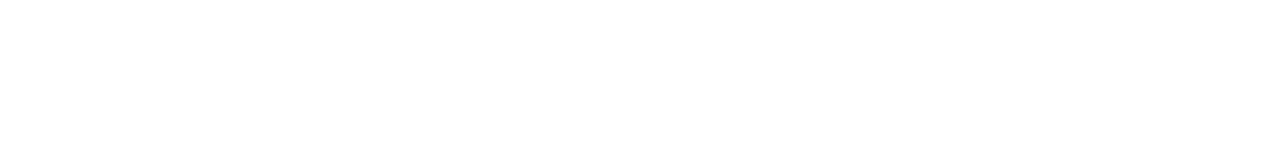
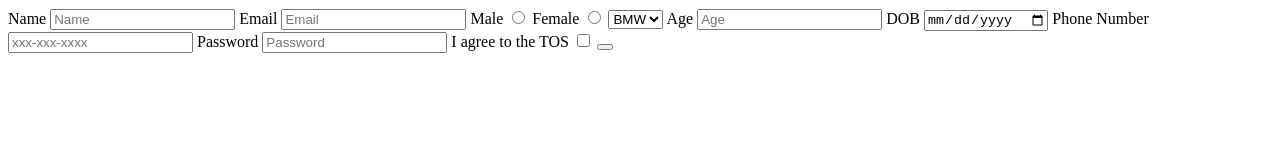
Before and after one commit to acciojob/signup-form-car-deepakraikwar72, a website: page main.html in a window 1280 px wide. Drawn offline with Linux system fonts and the light colour scheme.

Commit message:
created a submission

```diff
--- a/main.html
+++ b/main.html
@@ -8,6 +8,44 @@
 
 <body>
 	<!-- the entire body must be written by student -->
+<form method="post">
+<label for="name">Name</label>
+<input placeholder="Name" type="text" id="name" required>
+
+<label for="email">Email</label>
+<input placeholder="Email" type="email" id="email" required>
+
+	<label for="gender_m">Male</label>
+	<input type="radio" id="gender_m" name="gender" required>
+
+	<label for="gender_f">Female</label>
+	<input type="radio" id="gender_f" name="gender" required>
+
+<select placeholder="--Please choose an option--" id="cars" required>
+<option>BMW</option>
+<option>Audi</option>
+	<option>Tata</option>
+</select>
+
+	<label for="age">Age</label>
+	<input placeholder="Age" type="number" id="age" required>
+
+	<label for="dob">DOB</label>
+	<input type="date" id="dob" required>
+
+	<label for="tel">Phone Number</label>
+	<input placeholder="xxx-xxx-xxxx" type="" id="tel">
+
+	<label for="password">Password</label>
+	<input placeholder="Password" type="password" id="password" required>
+
+	<label for="tos">I agree to the TOS</label>
+<input type="checkbox" required id="tos">
+
+<button type="submit">
+</form>
+
+
     <script type="text/javascript" src="./script.js">
 </script>
 
```
